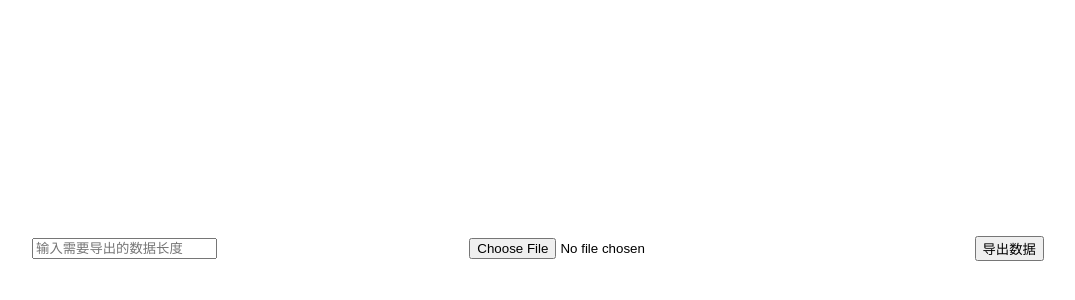
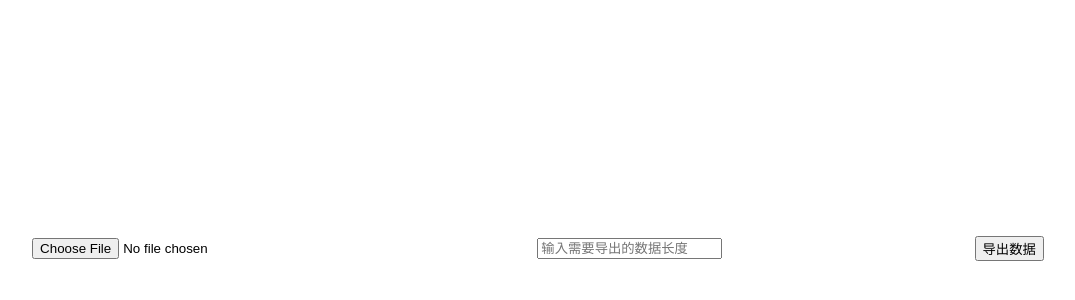
Before and after one commit to myPandaStore/Excel-Filter, a website: page excel-filter.html in a window 1280 px wide. Shown: the part 160-460 px from the top of the page, without its empty margins (102-1177 px from the left). Drawn offline with Linux system fonts and the light colour scheme.

Commit message:
style: styleAdjust

```diff
--- a/excel-filter.html
+++ b/excel-filter.html
@@ -13,17 +13,19 @@
     align-items: center;
     height: 100vh;
   }
+  .import:hover {
+    background-color: #efefef;
+  }
 </style>
 
 <body>
 
-  <!-- 1.选择导出的每一行数据长度，默认为 10-->
+  <!-- 1.导入本地 Excel 数据 -->
+  <input class="import" type="file" onchange="changes(event)" />
+  <!-- 2.选择导出的每一行数据长度，默认为 10-->
   <input id="length" type="text" placeholder="输入需要导出的数据长度" onchange="chooseLength(event)">
-  <!-- 2.导入本地 Excel 数据 -->
-  <input type="file" onchange="changes(event)" />
   <!-- 3.导出整理完毕的数据-->
   <button onclick="ExportData()">导出数据</button>
-
 </body>
 
 </html>
```
